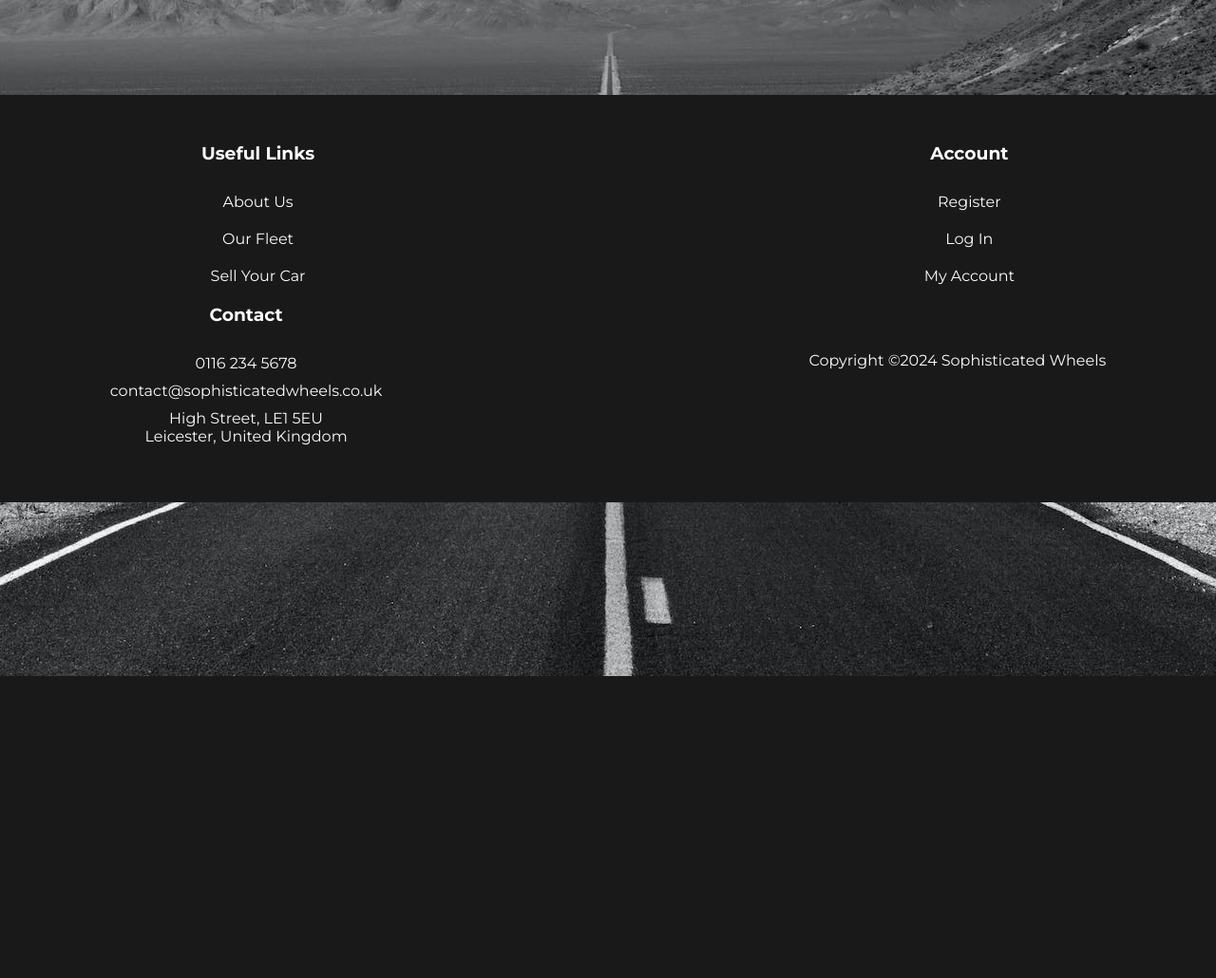
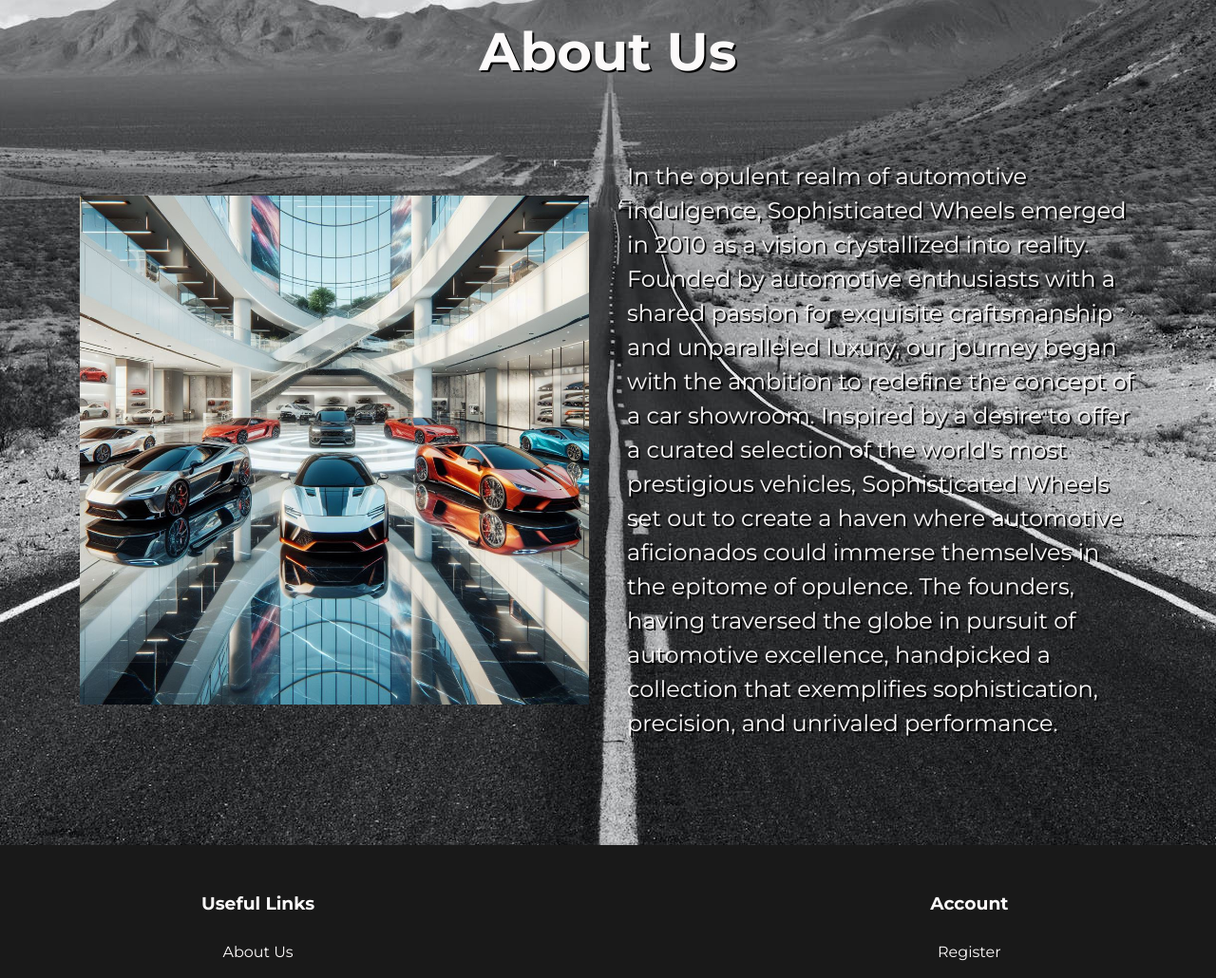
Before and after one commit to Mark-Assessment/r-troaca-sophisticated-wheels-m3-2, a Flask app: page /about in a window 1280 px wide. Shown: the part 88-1118 px from the top of the page at 95% size. Before the commit the page ends 800 px from the top, so only its background shows below. Run offline with Flask 3, Linux system fonts and the light colour scheme; some libraries are stand-ins or nearby versions.

Commit message:
Add about page description and css rules.

```diff
--- a/static/css/styles.css
+++ b/static/css/styles.css
@@ -3,13 +3,13 @@
 
 /* body */
 * {
-   margin:0;
-   padding:0;
-   box-sizing:border-box;
+  margin: 0;
+  padding: 0;
+  box-sizing: border-box;
 }
 
 body {
-    min-height:100vh;
+  min-height: 100vh;
   background-image: url('../images/road.jpg');
   background-position: center;
   background-repeat: no-repeat;
@@ -21,45 +21,48 @@ body {
 /* navbar */
 
 nav {
-    background-color:#191919;
+  background-color: #191919;
 }
 
 nav ul {
-    width:100%;
-    list-style:none;
-    display:flex;
-    justify-content:flex-end;
-    align-items:center;
+  width: 100%;
+  list-style: none;
+  display: flex;
+  justify-content: flex-end;
+  align-items: center;
 }
 
 nav li {
-    height:3rem;
-    font-weight:500;
+  height: 3rem;
+  font-weight: 500;
   margin-top: 20px;
   margin-bottom: 20px;
 }
 
 nav a {
-    height:100%;
+  height: 100%;
   padding: 0 2rem;
   text-decoration: none;
   display: flex;
   align-items: center;
-    color:#fcfafa;
+  color: #fcfafa;
 }
 
-a:hover, a:focus, a:active {
+a:hover,
+a:focus,
+a:active {
   text-decoration: none;
   color: #3c4146
 }
+
 nav a:hover {
-    background-color:#aca0a0;
+  background-color: #aca0a0;
   text-decoration: none;
   transition: 0.5s;
 }
 
 nav li:first-child {
-    margin-right:auto;
+  margin-right: auto;
   font-family: "Tangerine", cursive;
   font-weight: 700;
   font-size: 40px;
@@ -68,14 +71,14 @@ nav li:first-child {
 .togglebar {
   position: fixed;
   top: 0;
-    right:0;
-    height:100vh;
+  right: 0;
+  height: 100vh;
   width: 250px;
   z-index: 999;
-    background-color:rgba(238, 232, 232, 0.719);
+  background-color: rgba(238, 232, 232, 0.719);
   backdrop-filter: blur(5px);
-    box-shadow: -10px 0 10px rgba(0,0,0,0.1);
-    display:none;
+  box-shadow: -10px 0 10px rgba(0, 0, 0, 0.1);
+  display: none;
   flex-direction: column;
   align-items: flex-start;
   justify-content: flex-start;
@@ -91,7 +94,7 @@ nav li:first-child {
 }
 
 .togglebar a:hover {
-    background-color:#6b6464;
+  background-color: #6b6464;
   text-decoration: none;
   transition: 0.5s;
 }
@@ -105,31 +108,32 @@ nav li:first-child {
 }
 
 @media (max-width:976px) {
-    .hideOnSmallDevice{
-        display:none;
+  .hideOnSmallDevice {
+    display: none;
   }
+
   .hamburger-button {
-        display:block;
+    display: block;
   }
 }
 
 @media (max-width:480px) {
-    .togglebar{
-        width:100%;
+  .togglebar {
+    width: 100%;
   }
 }
 
 /* footer */
 
 footer {
-    position:absolute;
+  position: absolute;
   left: 0;
   z-index: 10;
   margin-top: 100px;
   width: 100%;
   padding: 50px 5%;
-    background-color:#191919;
-    color:#fcfafa;
+  background-color: #191919;
+  color: #fcfafa;
   display: flex;
   flex-wrap: wrap;
   column-gap: 30%;
@@ -148,7 +152,7 @@ footer div h3 {
 footer a {
   display: block;
   text-decoration: none;
-    color:#fcfafa;
+  color: #fcfafa;
   margin-bottom: 20px;
 }
 
@@ -168,7 +172,7 @@ footer p {
   padding: 20px 20px;
   border: 2px solid #ddd;
   border-radius: 8px;
-    background-color:rgba(238, 232, 232, 0.719);
+  background-color: rgba(238, 232, 232, 0.719);
   backdrop-filter: blur(3px);
   align-content: center;
   justify-content: center;
@@ -183,7 +187,8 @@ footer p {
   padding-left: 15px;
 }
 
-.indexcontainer p, li {
+.indexcontainer p,
+li {
   font-weight: 500;
   letter-spacing: 1px;
   font-size: 1.1rem;
@@ -222,7 +227,7 @@ footer p {
   font-weight: 700;
 }
 
-  .row  {
+.row {
   display: flex;
   flex-wrap: wrap;
   align-items: center;
@@ -291,7 +296,7 @@ footer p {
 }
 
 .contact-form .input-box input,
-  .contact-form .input-box textarea{
+.contact-form .input-box textarea {
   width: 100%;
   padding: 5px 0;
   font-size: 16px;
@@ -302,8 +307,7 @@ footer p {
   resize: none;
 }
 
-  .contact-form .input-box input[type="submit"]
-  {
+.contact-form .input-box input[type="submit"] {
   width: 100%;
   background: #6b6464;
   color: #fcfafa;
@@ -314,14 +318,20 @@ footer p {
   transition: 0.5s;
 }
 
-  .contact-form .input-box input[type="submit"]:hover
-  {
+.contact-form .input-box input[type="submit"]:hover {
   background: #aca0a0;
   color: #fcfafa;
 }
 
-textarea::placeholder {font-family: Arial; color: #333;}
-input::placeholder {font-family: Arial; color: #333;}
+textarea::placeholder {
+  font-family: Arial;
+  color: #333;
+}
+
+input::placeholder {
+  font-family: Arial;
+  color: #333;
+}
 
 @media (max-width: 991px) {
   .contact-section {
@@ -342,3 +352,83 @@ input::placeholder {font-family: Arial; color: #333;}
     width: 100%;
   }
 }
+
+/* about */
+
+.about-us-heading {
+  width: 90%;
+  display: flex;
+  justify-content: center;
+  align-items: center;
+  flex-direction: column;
+  text-align: center;
+  margin: 20px auto;
+}
+
+.about-us-heading h2 {
+  color: #fcfafa;
+  font-weight: bold;
+  font-size: 3.5rem;
+  margin-bottom: 50px;
+  text-shadow: 2px 2px black;
+}
+
+.about-us-container {
+  width: 90%;
+  margin: 0 auto;
+  padding: 10px 20px;
+}
+
+.about {
+  display: flex;
+  justify-content: space-between;
+  align-items: center;
+  flex-wrap: wrap;
+}
+
+.about-img {
+  flex: 1;
+  margin-right: 40px;
+}
+
+.about-img img {
+  max-width: 100%;
+  height: auto;
+  display: block;
+  transition: 0.5s ease;
+}
+
+.about-content {
+  flex: 1;
+}
+
+.about-content p {
+  font-size: 1.5rem;
+  line-height: 1.5;
+  color: #fcfafa;
+  text-shadow: 2px 2px black;
+}
+
+@media screen and (max-width:768px) {
+  .about-us-heading {
+    padding: 0px 20px;
+  }
+
+  .about-us-container {
+    padding: 20px;
+  }
+
+  .about {
+    padding: 50px;
+    flex-direction: column;
+  }
+
+  .about-img {
+    margin-right: 0px;
+    margin-bottom: 40px;
+  }
+
+  .about-content p {
+    padding: 0px;
+  }
+}
--- a/templates/about.html
+++ b/templates/about.html
@@ -1,3 +1,30 @@
 {% extends "base.html" %}
 {% block content %}
+
+<section>
+    <div class="about-us-heading">
+        <h2>About Us</h2>
+    </div>
+
+    <div class="about-us-container">
+        <div class="about">
+            <div class="about-img">
+                <img src="static/images/showroom1.jpg">
+            </div>
+            <div class="about-content">
+                <p>In the opulent realm of automotive indulgence, Sophisticated Wheels emerged in 2010 as a vision
+                    crystallized into reality. Founded by automotive enthusiasts with a shared passion for exquisite
+                    craftsmanship and unparalleled luxury, our journey began with the ambition to redefine the concept
+                    of a car showroom.
+
+                    Inspired by a desire to offer a curated selection of the world's most prestigious vehicles,
+                    Sophisticated Wheels set out to create a haven where automotive aficionados could immerse themselves
+                    in the epitome of opulence. The founders, having traversed the globe in pursuit of automotive
+                    excellence, handpicked a collection that exemplifies sophistication, precision, and unrivaled
+                    performance.</p>
+            </div>
+        </div>
+    </div>
+</section>
+
 {% endblock %}
```
Also changed, not shown: static/images/showroom1.jpg (added), static/images/showroom2.jpg (added), static/images/showroom3.jpg (added), static/images/showroom4.jpg (added). Lines whose indentation alone changed are shown as unchanged.
